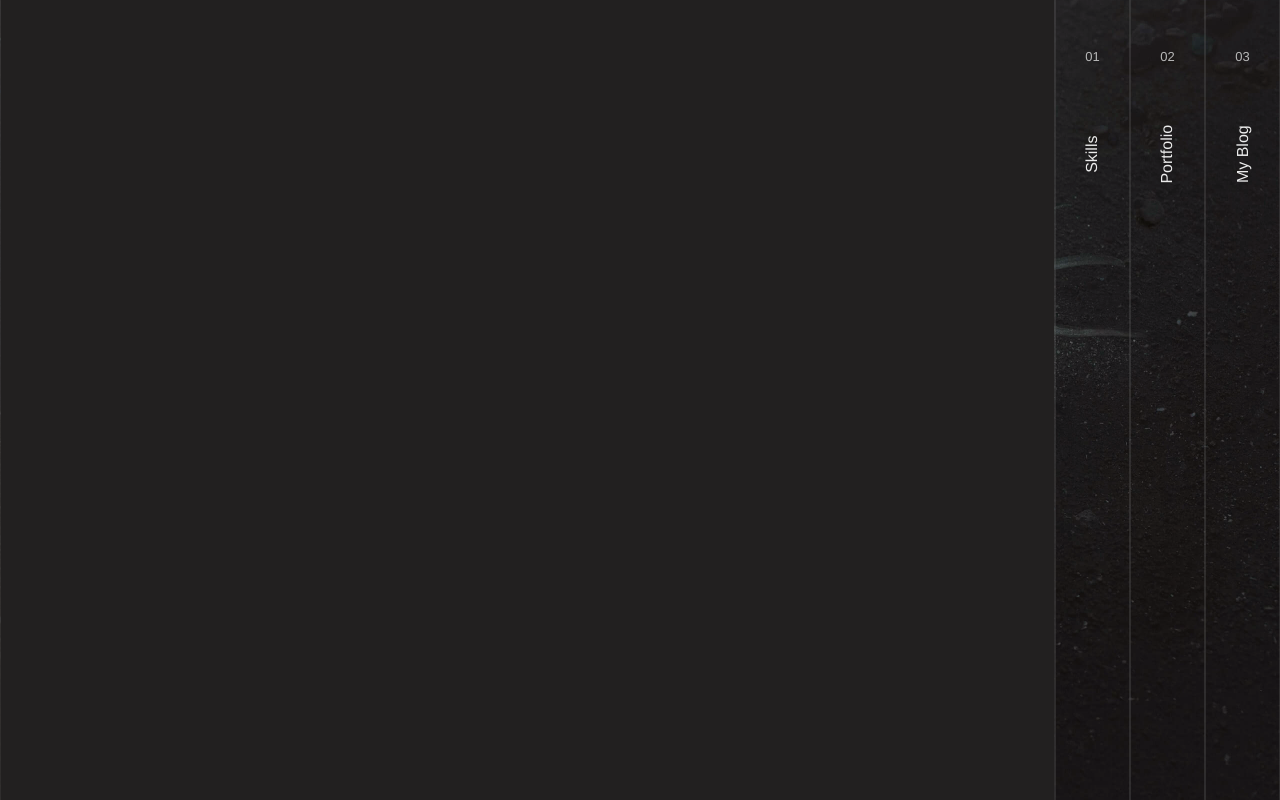
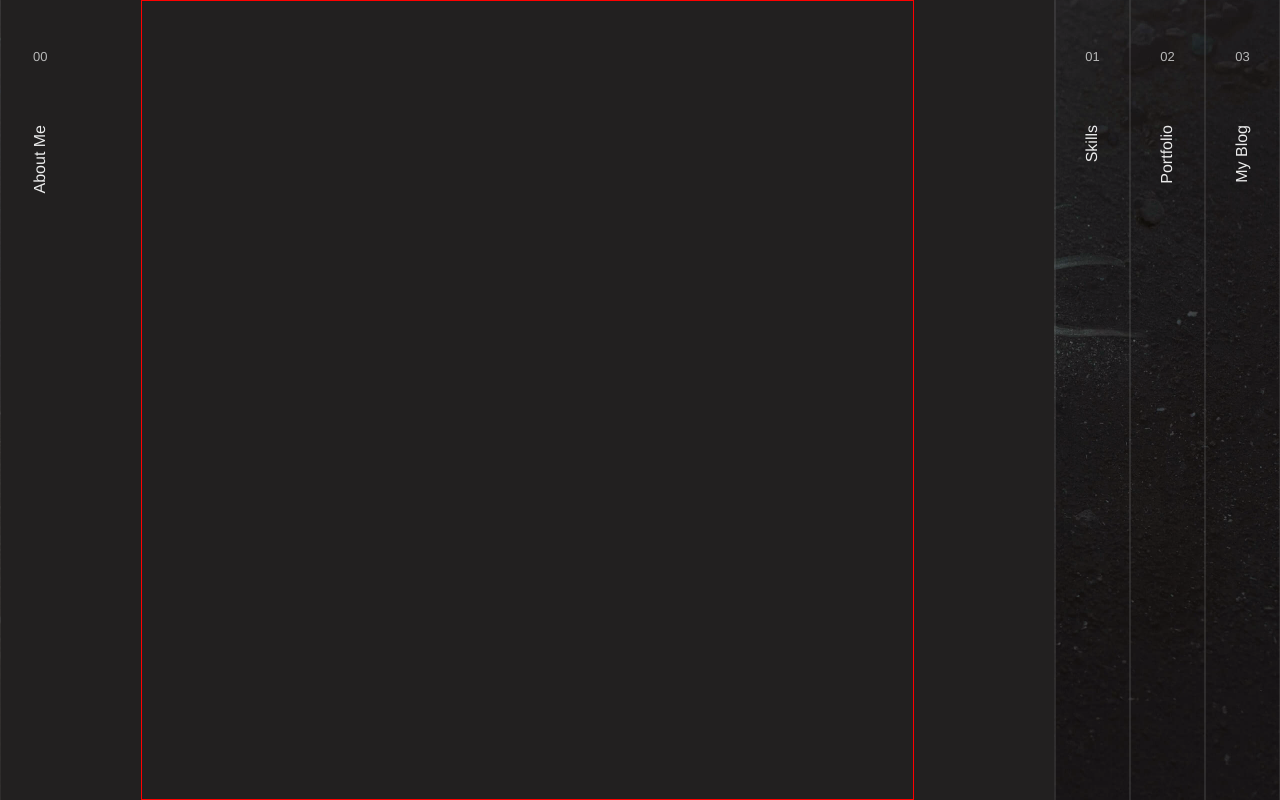
Before and after one commit to 574549756/Oracle-s-Website, a Vue app: page /#/about in a window 1280 px wide. Built offline with nearby package versions, Linux system fonts and the light colour scheme; what vue-resource would draw is missing.

Commit message:
fix a bug of tab

```diff
--- a/src/components/resumeBoard.vue
+++ b/src/components/resumeBoard.vue
@@ -1,6 +1,6 @@
 <template>
   <div class="nameBoard">
-    <main v-bind:class="{normal:selectTab.normal}">
+    <main v-bind:class="{normal:selectTab.normal}" class="nameBoard-container">
       <section v-bind:class="{active:selectTab.about}" v-on:click="switchTab()">
         <router-link to="/about" class="clickable">
           <div class="Tab-inner">
@@ -70,7 +70,6 @@ export default {
 			for (let i in this.selectTab) {
 				this.selectTab[i] = false
 			}
-			console.log(this.$router)
 			this.selectTab[this.$route.name] = true
 		}
 	},
--- a/src/components/selectTabContent/ability.vue
+++ b/src/components/selectTabContent/ability.vue
@@ -1,5 +1,9 @@
 <template>
   <div>
+    <div class="Tab-inner-unfold">
+      <h2>01</h2>
+      <h1>Skills</h1>
+    </div>
     <div class="clickBox">
       <router-link to="/" class="cross">
         <svg class="icon" aria-hidden="true">
@@ -19,5 +23,6 @@
         </router-link>
       </div>
     </div>
+    <main></main>
   </div>
 </template>
--- a/src/components/selectTabContent/about.vue
+++ b/src/components/selectTabContent/about.vue
@@ -1,5 +1,9 @@
 <template>
   <div>
+    <div class="Tab-inner-unfold">
+      <h2>00</h2>
+      <h1>About Me</h1>
+    </div>
     <div class="clickBox">
       <router-link to="/" class="cross">
         <svg class="icon" aria-hidden="true">
@@ -19,6 +23,7 @@
         </router-link>
       </div>
     </div>
+    <main class="inner-container"></main>
   </div>
 </template>
 
@@ -26,3 +31,22 @@
 import clickBox from "./clickBox.scss"
 export default {}
 </script>
+
+<style lang="scss">
+$designWidth: 1920;
+@function px($px) {
+	@return $px/$designWidth * 10 + rem;
+}
+.router {
+	display: flex;
+	justify-content: center;
+	align-items: center;
+	main.inner-container {
+		display: flex;
+		flex: 1;
+		margin: 0 140px;
+		height: 100%;
+		border: 1px solid red;
+	}
+}
+</style>
--- a/src/components/selectTabContent/blog.vue
+++ b/src/components/selectTabContent/blog.vue
@@ -1,5 +1,9 @@
 <template>
   <div>
+    <div class="Tab-inner-unfold">
+      <h2>03</h2>
+      <h1>My Blog</h1>
+    </div>
     <div class="clickBox">
       <router-link to="/" class="cross">
         <svg class="icon" aria-hidden="true">
--- a/src/components/selectTabContent/clickBox.scss
+++ b/src/components/selectTabContent/clickBox.scss
@@ -1,5 +1,30 @@
 .router {
   position: relative;
+  .Tab-inner-unfold {
+    position: absolute;
+    left: 30px;
+    top: 0;
+    display: flex;
+    flex-direction: column;
+    justify-content: flex-start;
+    align-items: center;
+    margin-top: 50px;
+    animation: 0.6s slidein;
+    h2 {
+      color: rgb(184, 184, 184);
+      font-size: 13px;
+      font-weight: 100;
+    }
+    h1 {
+      writing-mode: vertical-lr;
+      transition: all 0.3s;
+      margin-top: 60px;
+      font-size: 16px;
+      color: rgb(235, 235, 235);
+      font-weight: 200;
+      transform: rotate(180deg);
+    }
+  }
   .clickBox {
     position: absolute;
     right: 50px;
--- a/src/components/selectTabContent/project.vue
+++ b/src/components/selectTabContent/project.vue
@@ -1,5 +1,9 @@
 <template>
   <div>
+    <div class="Tab-inner-unfold">
+      <h2>00</h2>
+      <h1>About Me</h1>
+    </div>
     <div class="clickBox">
       <router-link to="/" class="cross">
         <svg class="icon" aria-hidden="true">
--- a/src/components/tabCSS.scss
+++ b/src/components/tabCSS.scss
@@ -31,7 +31,7 @@ $designWidth: 1920;
   justify-content: flex-start;
   align-items: center;
   flex-direction: row;
-  main {
+  main.nameBoard-container {
     background: url("../assets/Rose2kTiny.jpg") no-repeat center;
     background-size: cover;
     height: 100vh;
@@ -51,7 +51,7 @@ $designWidth: 1920;
         &:hover {
           > .Tab-inner {
             > h1 {
-              margin-top: 100px;
+              margin-top: 80px;
             }
           }
         }
@@ -68,12 +68,13 @@ $designWidth: 1920;
             font-weight: 100;
           }
           h1 {
+            writing-mode: vertical-lr;
             transition: all 0.3s;
-            margin-top: 80px;
+            margin-top: 60px;
             font-size: 16px;
             color: rgb(235, 235, 235);
             font-weight: 200;
-            transform: rotate(-90deg);
+            transform: rotate(180deg);
           }
         }
         .Board-inner {
@@ -91,7 +92,7 @@ $designWidth: 1920;
           display: none;
         }
         .router {
-          display: block;
+          display: flex;
           width: 100%;
         }
       }
@@ -143,11 +144,11 @@ $designWidth: 1920;
             .Board-inner {
               animation: 0.6s fadein;
               h2 {
-                transform: translateX(px(30));
+                transform: translateX(30px);
               }
               h1 {
                 color: white;
-                transform: translateY(px(-80));
+                transform: translateY(-80px);
               }
             }
           }
```
